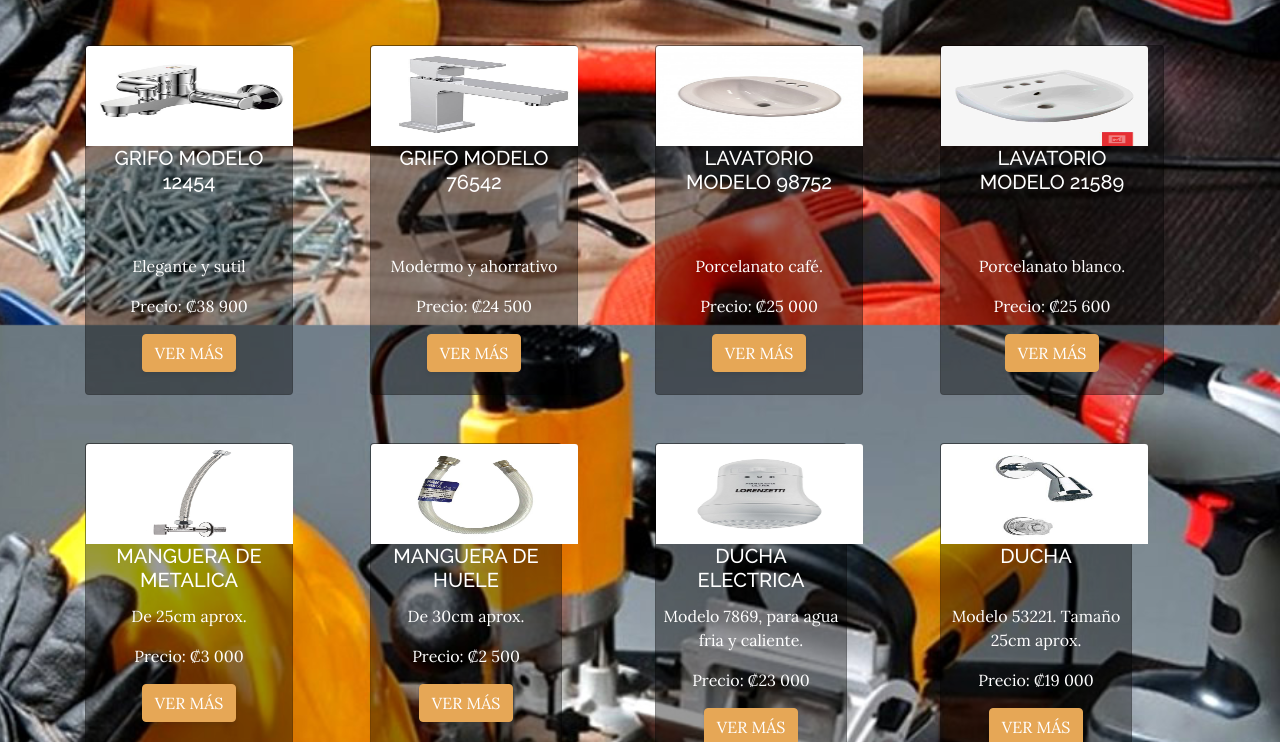
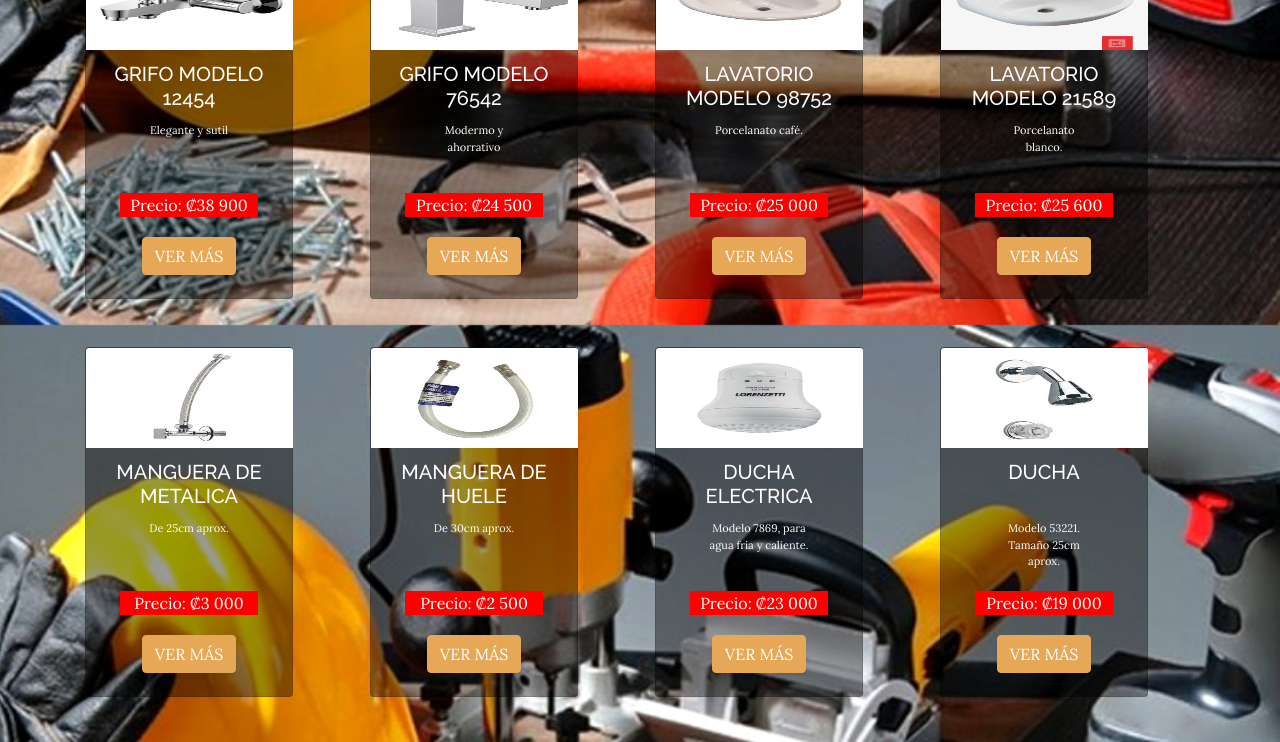
Before and after one commit to Roxer15/Investigaci-n, a plain HTML site: page Trabajo de Investigación Boostrap/Sitio Web/productos/griferia.html in a window 1280 px wide. Shown: the part 475-1217 px from the top of the page. Drawn offline with nearby package versions, Linux system fonts and the light colour scheme.

Commit message:
modificaicon de griferia

```diff
--- a/Trabajo de Investigación Boostrap/Sitio Web/productos/griferia.html
+++ b/Trabajo de Investigación Boostrap/Sitio Web/productos/griferia.html
@@ -112,30 +112,22 @@
 
  <section class="">
       <br></br>
-        <div class="row justify-content-center coss">
-          <div class="col-md-3">
-
-
-                <br></br>
-              <h1 class="co">GRIFERÍA</h1>
+        <div class="row justify-content-center">
+            <h1 class="co">GRIFERÍA</h1>
             <br></br>
-          </div>
         </div>
-
-    </section>
+</section>
 
 <div class="row">
  <div class="col-lg-3 col-sm-12">
     <br></br>
-    <div class="card" style="width: 13rem;">
-      <img src="../../Sitio Web/img/d1.jpg" class="card-img-top" alt="..." width="400" height="300">
-      <div class="card-text">
+    <div class="card">
+      <img src="../../Sitio Web/img/d1.jpg" class="card-img-top" alt="...">
+      <div class="card-body">
         <center>
         <h5 class="card-title">GRIFO MODELO 12454</h5>
-        <br></br>
-        <p class="card-text">Elegante y sutil</p>
-        <p class="card-text">Precio: ₡38 900</p>
-
+        <p class="card-text"id="descripcion">Elegante y sutil</p>
+        <p class="card-text" id="precio">Precio: ₡38 900</p>
         <a href="#" class="btn btn-primary">VER MÁS</a></center>
       </div>
     </div>
@@ -143,14 +135,13 @@
 
 <div class="col-lg-3 col-sm-12">
     <br></br>
-    <div class="card" style="width: 13rem;">
-      <img src="../../Sitio Web/img/d2.jpg" class="card-img-top" alt="..." width="400" height="300">
-      <div class="card-text">
+    <div class="card">
+      <img src="../../Sitio Web/img/d2.jpg" class="card-img-top" alt="...">
+      <div class="card-body">
         <center>
         <h5 class="card-title">GRIFO MODELO 76542</h5>
-        <br></br>
-        <p class="card-text">Modermo y ahorrativo</p>
-        <p class="card-text">Precio: ₡24 500</p>
+        <p class="card-text" id="descripcion">Modermo y ahorrativo</p>
+        <p class="card-text" id="precio">Precio: ₡24 500</p>
         <a href="#" class="btn btn-primary">VER MÁS</a></center>
       </div>
     </div>
@@ -158,14 +149,13 @@
 
  <div class="col-lg-3 col-sm-12">
     <br></br>
-    <div class="card" style="width: 13rem;">
-      <img src="../../Sitio Web/img/d3.jpg" class="card-img-top" alt="..." width="400" height="300">
-      <div class="card-text">
+    <div class="card">
+      <img src="../../Sitio Web/img/d3.jpg" class="card-img-top" alt="..." >
+      <div class="card-body">
         <center>
         <h5 class="card-title">LAVATORIO MODELO 98752</h5>
-        <br></br>
-        <p class="card-text">Porcelanato café.</p>
-        <p class="card-text">Precio: ₡25 000</p>
+        <p class="card-text" id="descripcion">Porcelanato café.</p>
+        <p class="card-text" id="precio">Precio: ₡25 000</p>
         <a href="#" class="btn btn-primary">VER MÁS</a></center>
       </div>
     </div>
@@ -173,14 +163,13 @@
 
   <div class="col-lg-3 col-sm-12">
     <br></br>
-    <div class="card" style="width: 14rem;">
-      <img src="../../Sitio Web/img/d4.jpg" class="card-img-top" alt="..." width="400" height="300">
-      <div class="card-text">
+    <div class="card">
+      <img src="../../Sitio Web/img/d4.jpg" class="card-img-top" alt="..." >
+      <div class="card-body">
         <center>
         <h5 class="card-title">LAVATORIO MODELO 21589</h5>
-        <br></br>
-        <p class="card-text">Porcelanato blanco.</p>
-        <p class="card-text">Precio: ₡25 600</p>
+        <p class="card-text" id="descripcion">Porcelanato blanco.</p>
+        <p class="card-text" id="precio">Precio: ₡25 600</p>
         <a href="#" class="btn btn-primary">VER MÁS</a></center>
       </div>
     </div>
@@ -188,14 +177,13 @@
 
  <div class="col-lg-3 col-sm-12">
     <br></br>
-    <div class="card" style="width: 13rem;">
-
-      <img src="../../Sitio Web/img/d5.jpg" class="card-img-top" alt="..." width="400" height="300">
-      <div class="card-text">
+    <div class="card" >
+      <img src="../../Sitio Web/img/d5.jpg" class="card-img-top" alt="...">
+      <div class="card-body">
         <center>
         <h5 class="card-title">MANGUERA DE METALICA</h5>
-        <p class="card-text">De 25cm aprox.</p>
-        <p class="card-text">Precio: ₡3 000</p>
+        <p class="card-text" id="descripcion">De 25cm aprox.</p>
+        <p class="card-text" id="precio">Precio: ₡3 000</p>
         <a href="#" class="btn btn-primary">VER MÁS</a></center>
       </div>
     </div>
@@ -203,13 +191,13 @@
 
  <div class="col-lg-3 col-sm-12">
     <br></br>
-    <div class="card" style="width: 12rem;">
-      <img src="../../Sitio Web/img/d6.jpg" class="card-img-top" alt="..." width="400" height="300">
-      <div class="card-text">
+    <div class="card" >
+      <img src="../../Sitio Web/img/d6.jpg" class="card-img-top" alt="..." >
+      <div class="card-body">
         <center>
         <h5 class="card-title">MANGUERA DE HUELE</h5>
-        <p class="card-text">De 30cm aprox.</p>
-        <p class="card-text">Precio: ₡2 500</p>
+        <p class="card-text" id="descripcion">De 30cm aprox.</p>
+        <p class="card-text" id="precio">Precio: ₡2 500</p>
         <a href="#" class="btn btn-primary">VER MÁS</a></center>
       </div>
     </div>
@@ -217,13 +205,13 @@
 
  <div class="col-lg-3 col-sm-12">
     <br></br>
-    <div class="card" style="width: 12rem;">
-      <img src="../../Sitio Web/img/d7.jpg" class="card-img-top" alt="..." width="400" height="300">
-      <div class="card-text">
+    <div class="card" >
+      <img src="../../Sitio Web/img/d7.jpg" class="card-img-top" alt="...">
+      <div class="card-body">
         <center>
         <h5 class="card-title">DUCHA ELECTRICA</h5>
-        <p class="card-text">Modelo 7869, para agua fria y caliente.</p>
-        <p class="card-text">Precio: ₡23 000</p>
+        <p class="card-text" id="descripcion">Modelo 7869, para agua fria y caliente.</p>
+        <p class="card-text" id="precio">Precio: ₡23 000</p>
         <a href="#" class="btn btn-primary">VER MÁS</a></center>
       </div>
     </div>
@@ -231,13 +219,13 @@
 
  <div class="col-lg-3 col-sm-12">
     <br></br>
-    <div class="card" style="width: 12rem;">
-      <img src="../../Sitio Web/img/d8.jfif" class="card-img-top" alt="..." width="400" height="300">
-      <div class="card-text">
+    <div class="card">
+      <img src="../../Sitio Web/img/d8.jfif" class="card-img-top" alt="...">
+      <div class="card-body">
         <center>
         <h5 class="card-title">DUCHA</h5>
-        <p class="card-text">Modelo 53221. Tamaño 25cm aprox.</p>
-        <p class="card-text">Precio: ₡19 000</p>
+        <p class="card-text" id="descripcion">Modelo 53221. Tamaño 25cm aprox.</p>
+        <p class="card-text" id="precio">Precio: ₡19 000</p>
         <a href="#" class="btn btn-primary">VER MÁS</a></center>
       </div>
     </div>
```
